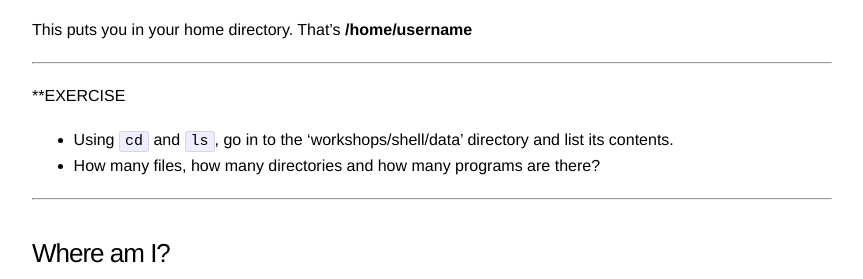
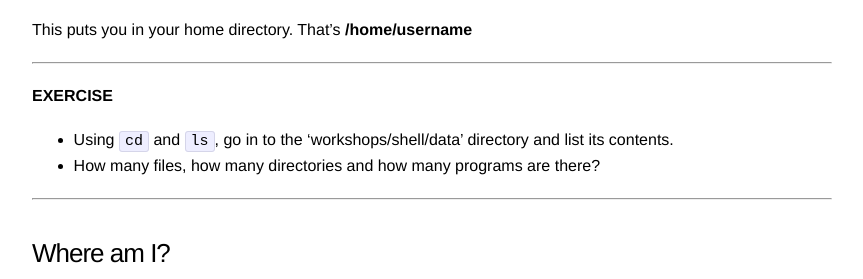
Before and after one commit to bioconnector/workshops2015, a Jekyll site: the page built from lessons/shell/01-intro-unix-shell.md, in a window 1280 px wide and 900 px high, scrolled down 6666 px. Shown: the part 173-452 px from the top of the window, without its empty margins (208-1071 px from the left). Built offline with Jekyll 4.4.1, drawn with Linux system fonts in a browser that asks for light colours; Markdown is read by kramdown in place of the engine named in the settings.

Commit message:
fixed formatting

```diff
--- a/lessons/shell/01-intro-unix-shell.md
+++ b/lessons/shell/01-intro-unix-shell.md
@@ -194,7 +194,7 @@ This puts you in your home directory. That's **/home/username**
 
 ---
 
-**EXERCISE
+**EXERCISE**
 
 -	Using `cd` and `ls`, go in to the 'workshops/shell/data' directory and list its contents.
 -	How many files, how many directories and how many programs are there?
```
